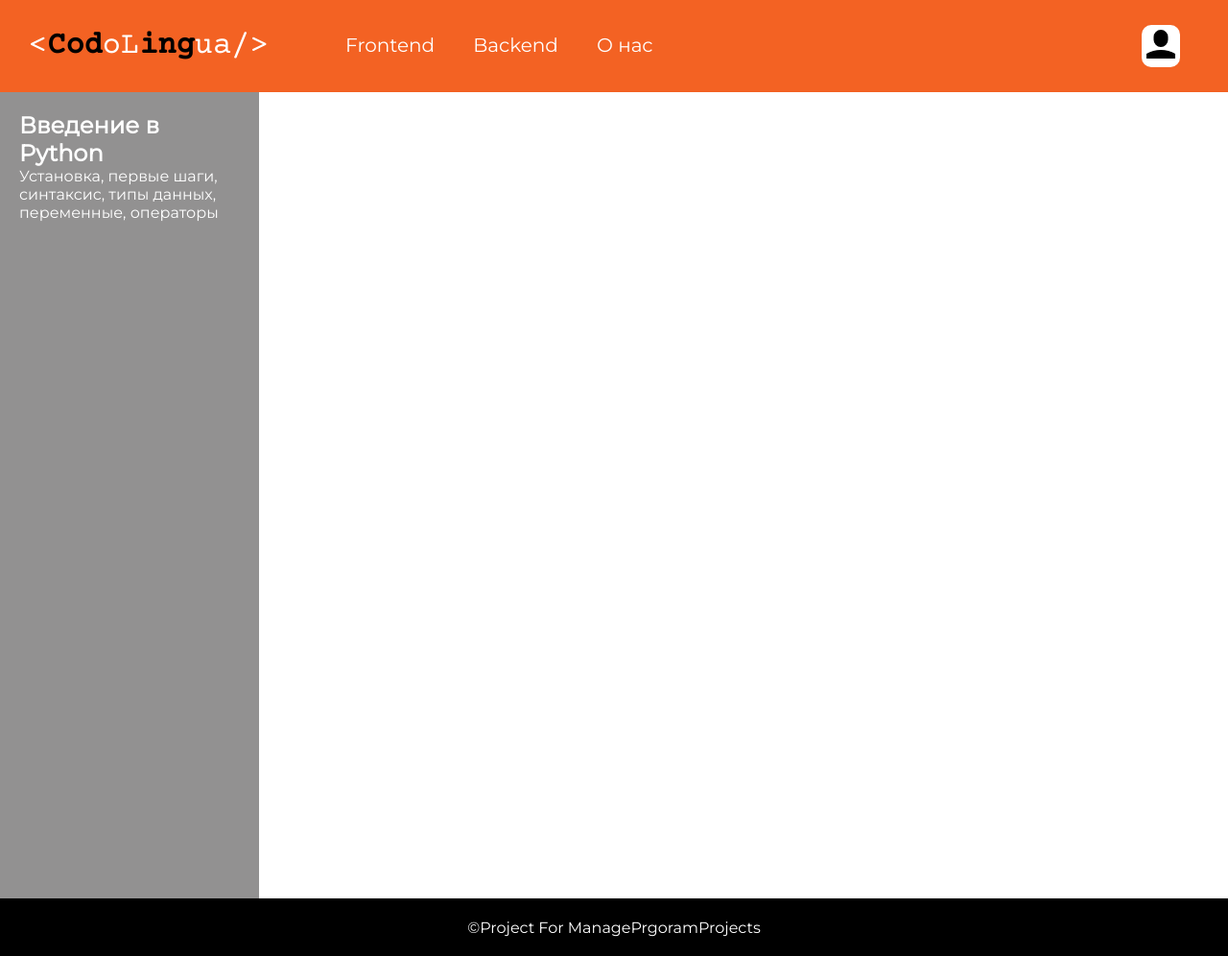
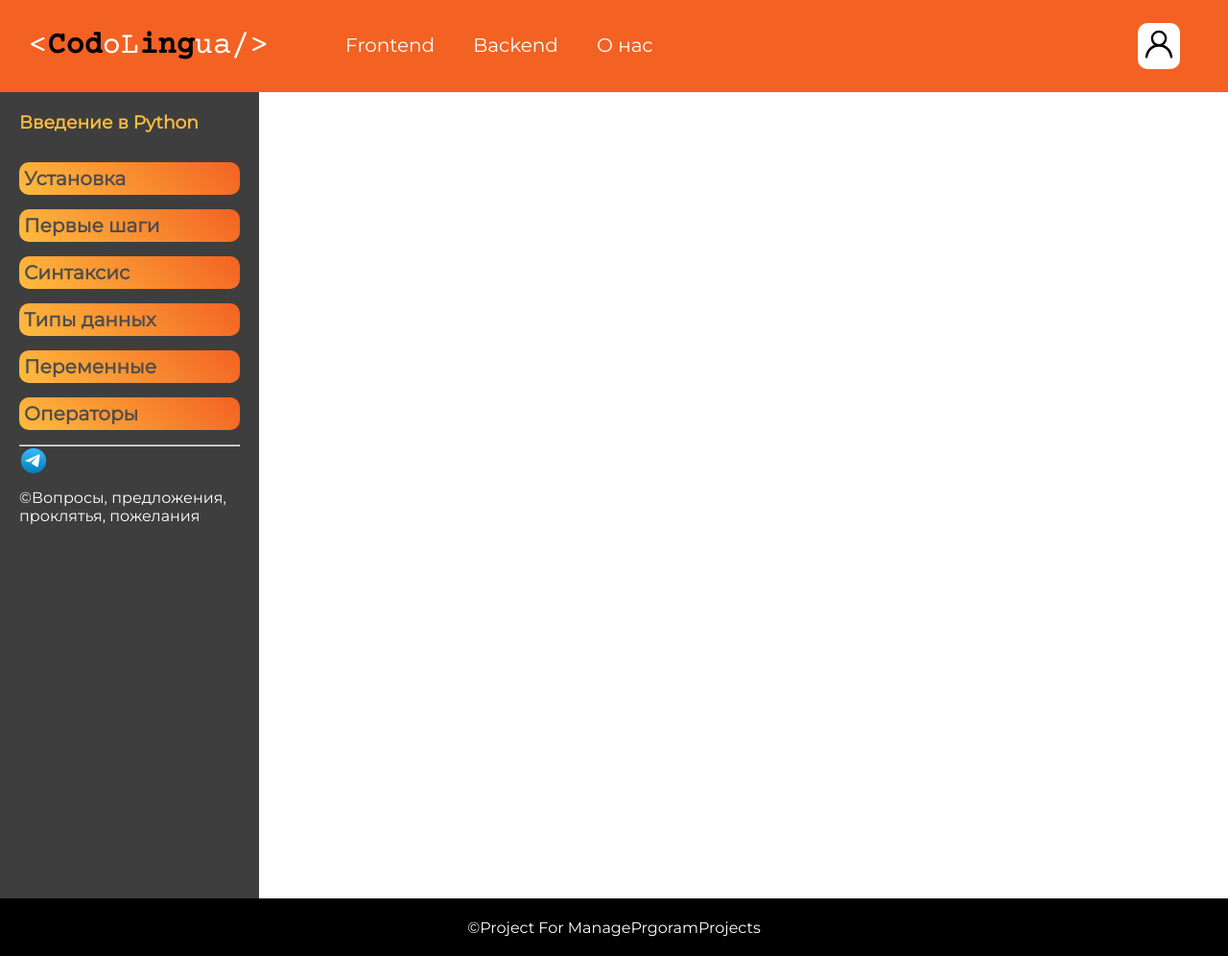
Before and after one commit to MatveyMahlyshev/CodoLingua, a Django app: page /python/topic/ in a window 1280 px wide. Shown: the whole page at 96% size. Run offline with Django 4.2, Linux system fonts and the light colour scheme; data comes from the database, SQL or seed files in the repository; both versions use the stored data as it was after the commit.

Commit message:
complete sidebar

```diff
--- a/django/codolangua/codelang/static/codelang/css/mainstyles.css
+++ b/django/codolangua/codelang/static/codelang/css/mainstyles.css
@@ -88,12 +88,13 @@ header a {
     position: absolute;
     right: 50px;
     background-color: #fff;
-    padding: 5px;
+    padding: 7px;
     border-radius: 10px;
     height: auto;
 }
 .personal-account img{
     width: 30px;
+    height: 100%;
 }
 /* header end */
 /* main start */
--- a/django/codolangua/codelang/static/codelang/css/topicPage.css
+++ b/django/codolangua/codelang/static/codelang/css/topicPage.css
@@ -1,9 +1,32 @@
 .topic-sections{
     margin-top: -50px;
     margin-bottom: -40px;
-    background-color: #929191;
+    background-color: rgb(62, 62, 62);
     height: 100vh;
     width: 230px;
     padding: 20px;
     color: white;
 }
+.subtopics-list{
+    list-style-type: none;
+}
+.subtopics-list h3{
+    margin-bottom: 30px;
+    color: rgb(255, 188, 62);
+}
+.subtopics-list li {
+    margin: 15px 0;
+    background: linear-gradient(45deg, rgb(255, 188, 62), #f36223);
+    padding: 5px;
+    border-radius: 10px;
+    color: rgb(81, 77, 77);
+    font-weight: 700;
+    font-size: 20px;
+}
+aside p{
+    margin-top: 10px;
+}
+.contact-telegram{
+    width: 30px;
+    height: 100%;
+}
--- /dev/null
+++ b/django/codolangua/codelang/static/codelang/js/subtopicsInSideBar.js
@@ -0,0 +1,30 @@
+// Получаем список элементов с классом 'subtopics'
+let subtopicsParent = document.querySelector('.subtopics-list')
+let subtopics = document.querySelectorAll('.subtopics');
+let aside = document.querySelector('aside');
+
+// Перебираем каждый элемент списка
+subtopics.forEach(function(subtopic) {
+    // Разделяем содержимое элемента на массив подстрок
+    let parts = subtopic.textContent.split(', ');
+
+    // Перебираем каждую подстроку
+    parts.forEach(function(part) {
+        // Создаем новый элемент div
+        let newDiv = document.createElement("li");
+        let newButton = document.createElement('button');
+
+        newDiv.classList.add('subtopic');
+
+        // Записываем в него содержимое до ", "
+        newDiv.textContent = part.charAt(0).toUpperCase() + part.slice(1);;
+
+        // Добавляем новый div в текущую HTML-страницу
+        subtopicsParent.appendChild(newDiv);
+    });
+
+});
+subtopics.forEach(function(subtopic) {
+    // Удаляем элемент
+    subtopic.remove();
+});
--- a/django/codolangua/codelang/templates/codelang/topic-page.html
+++ b/django/codolangua/codelang/templates/codelang/topic-page.html
@@ -1,23 +1,33 @@
-{% extends 'base.html' %} {%load static%}
-{% block link %}
+{% extends 'base.html' %} {%load static%} {% block link %}
 <link
   type="text/css"
   href="{% static 'codelang/css/topicPage.css' %}"
   rel="stylesheet"
 />
-{%endblock%}
-{% block content %}
+{%endblock%} {% block content %}
 <aside class="topic-sections">
   <div>
+    <ul class="subtopics-list">
       {% for t in topics %}
+      <h3 class="topic-title">{{ t.topic_title }}</h3>
       <a href="{% url 'python-topic' %}" class="topics">
-            <h2>{{ t.topic_title}}</h2>
-            <div>{{ t.topic_content }}</div>
+        <li class="subtopics">
+          <button class="">{{ t.topic_content }}</button>
+        </li>
       </a>
       {% endfor %}
+    </ul>
+    <hr />
+    <a href="#">
+      <img
+        src="{% static 'codelang/images/telegram.svg' %}"
+        alt="telegram-logo"
+        class="contact-telegram"
+    /></a>
+    <p>&copy;Вопросы, предложения, проклятья, пожелания</p>
   </div>
 </aside>
-<main>
-
-</main>
-{%endblock%}
+<main></main>
+{%endblock%} {% block scripts %}
+<script src="{% static 'codelang/js/subtopicsInSideBar.js' %}"></script>
+{% endblock %}
```
Also changed, not shown: django/codolangua/codelang/static/codelang/images/account.svg, django/codolangua/codelang/static/codelang/images/telegram.svg (added), django/codolangua/db.sqlite3. Lines whose indentation alone changed are shown as unchanged.
